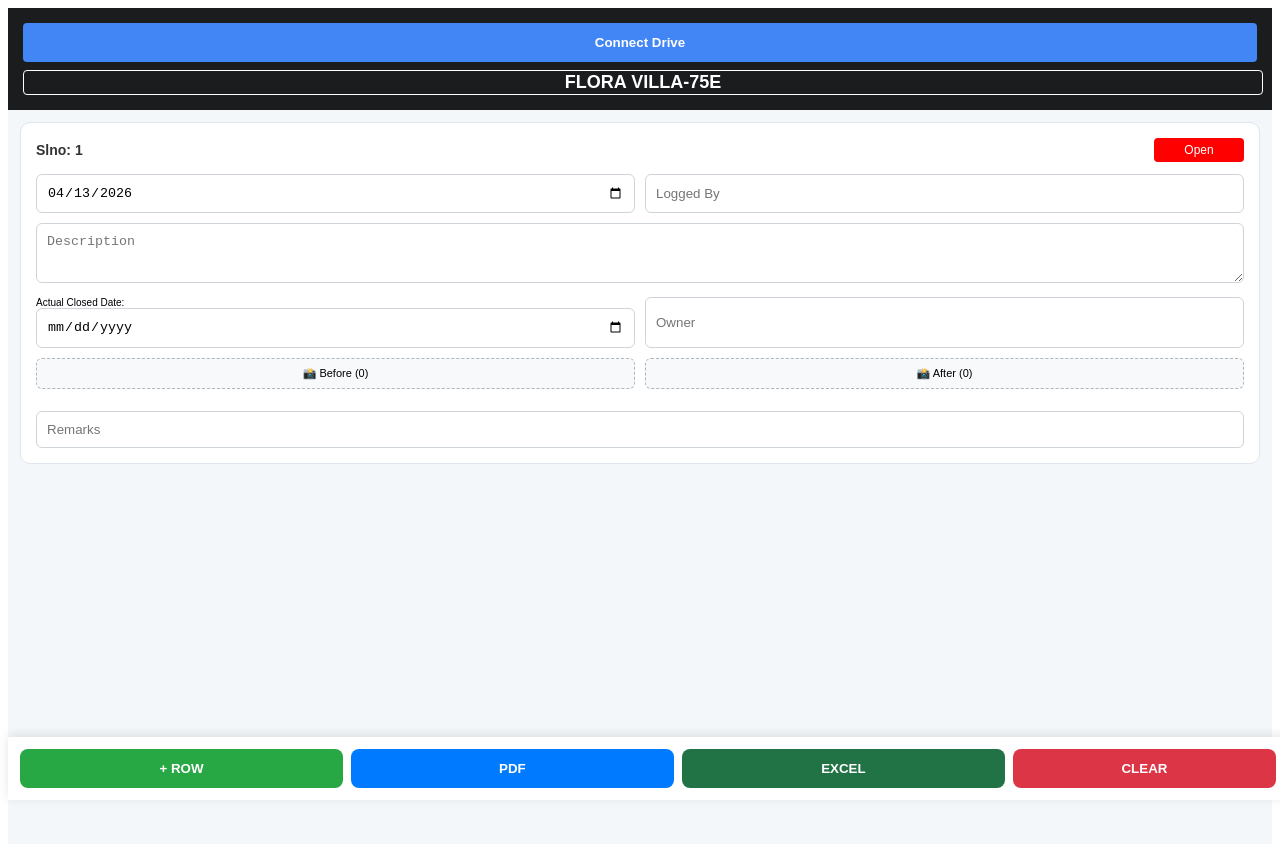
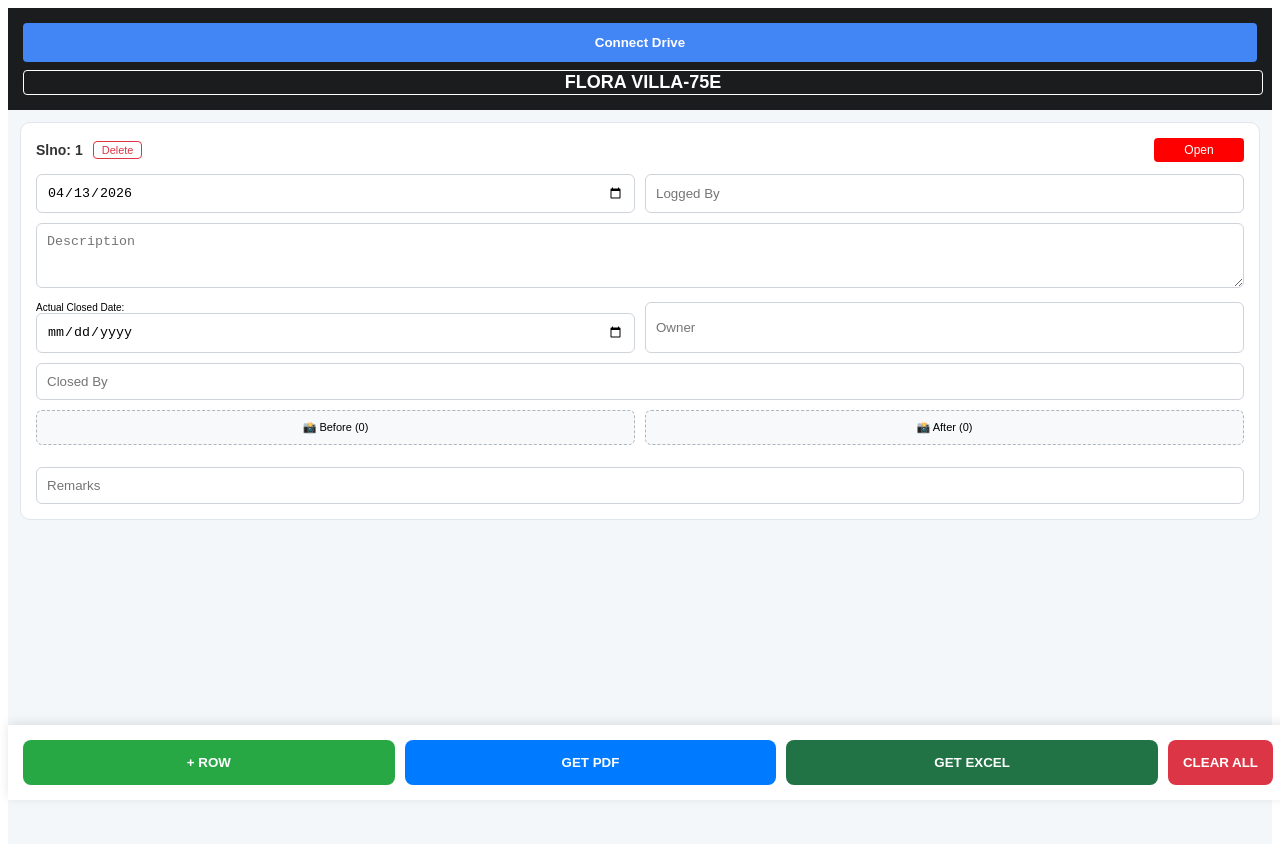
Before and after one commit to Movieeesss/Site-App, a React (Vite) app: page / in a window 1280 px wide. Shown: the top 844 px of the page. Built offline with nearby package versions, Linux system fonts and the light colour scheme.

Commit message:
Update SiteApp.tsx

```diff
--- a/src/SiteApp.tsx
+++ b/src/SiteApp.tsx
@@ -1,7 +1,7 @@
 import React, { useState, useEffect } from 'react';
 import { jsPDF } from 'jspdf';
 import autoTable from 'jspdf-autotable';
-import ExcelJS from 'exceljs'; // External library for images in excel
+import ExcelJS from 'exceljs'; // ✅ Use ExcelJS for image support
 
 const CLIENT_ID = "683400126186-f3a9u3fbe6l50bv1vidci7oinq7socn6.apps.googleusercontent.com";
 const SCOPES = "https://www.googleapis.com/auth/drive.file https://www.googleapis.com/auth/spreadsheets";
@@ -21,13 +21,15 @@ export default function FinalTenColumnRegister() {
   });
 
   useEffect(() => {
-    const script = document.createElement('script');
-    script.src = "https://accounts.google.com/gsi/client";
-    script.async = true; script.defer = true;
-    document.body.appendChild(script);
+    const gsiScript = document.createElement('script');
+    gsiScript.src = "https://accounts.google.com/gsi/client";
+    gsiScript.async = true; gsiScript.defer = true;
+    document.body.appendChild(gsiScript);
+
     localStorage.setItem('site_v20_final', JSON.stringify(rows));
     if (accessToken) sessionStorage.setItem('drive_token', accessToken);
-    return () => { if(document.body.contains(script)) document.body.removeChild(script); };
+
+    return () => { if (document.body.contains(gsiScript)) document.body.removeChild(gsiScript); };
   }, [rows, accessToken]);
 
   const handleLogin = () => {
@@ -59,11 +61,11 @@ export default function FinalTenColumnRegister() {
         img.onload = async () => {
           const canvas = document.createElement('canvas');
           const ctx = canvas.getContext('2d');
-          const maxWidth = 300; // Compressed for Excel stability
+          const maxWidth = 400;
           const scale = maxWidth / img.width;
           canvas.width = maxWidth; canvas.height = img.height * scale;
           ctx.drawImage(img, 0, 0, canvas.width, canvas.height);
-          const compressed = canvas.toDataURL('image/jpeg', 0.6);
+          const compressed = canvas.toDataURL('image/jpeg', 0.7);
 
           const metadata = { name: `${project}_${type}_${Date.now()}.jpg`, mimeType: 'image/jpeg' };
           const form = new FormData();
@@ -87,35 +89,40 @@ export default function FinalTenColumnRegister() {
     setRows(prev => prev.map(r => r.id === rowId ? { ...r, [type]: r[type].filter((_, i) => i !== idx) } : r));
   };
 
-  // ✅ NEW: ADVANCED EXCEL EXPORT WITH IMAGES
+  // ✅ REWRITTEN: Excel Export with Images using ExcelJS
   const generateExcel = async () => {
-    if (rows.length === 0) return alert("No data!");
+    if (rows.length === 0) return alert("Data illai!");
+
     const workbook = new ExcelJS.Workbook();
     const worksheet = workbook.addWorksheet('Action Register');
 
-    // Setup Columns
+    // 1. Define Columns
     worksheet.columns = [
       { header: 'Slno', key: 'slno', width: 8 },
       { header: 'Date Logged', key: 'date', width: 15 },
       { header: 'Description', key: 'desc', width: 40 },
       { header: 'Logged By', key: 'loggedBy', width: 15 },
-      { header: 'Status', key: 'status', width: 12 },
+      { header: 'Status', key: 'status', width: 15 },
       { header: 'Actual Closed Date', key: 'closedDate', width: 18 },
       { header: 'Photo (Before)', key: 'photoB', width: 25 },
       { header: 'Photo (After)', key: 'photoA', width: 25 },
       { header: 'Owner', key: 'owner', width: 15 },
       { header: 'Closed By', key: 'closedBy', width: 15 },
-      { header: 'Remarks', key: 'remarks', width: 30 },
+      { header: 'Remarks', key: 'remarks', width: 30 }
     ];
 
-    // Style Header
+    // 2. Style the Header
     worksheet.getRow(1).font = { bold: true, color: { argb: 'FFFFFF' } };
     worksheet.getRow(1).fill = { type: 'pattern', pattern: 'solid', fgColor: { argb: '282C34' } };
+    worksheet.getRow(1).alignment = { horizontal: 'center' };
 
-    for (const [idx, r] of rows.entries()) {
-      const rowIndex = idx + 2;
+    // 3. Add Rows and Images
+    for (let i = 0; i < rows.length; i++) {
+      const r = rows[i];
+      const rowIndex = i + 2; // +1 for header, +1 for 1-based index
+
       const row = worksheet.addRow({
-        slno: idx + 1,
+        slno: i + 1,
         date: formatDate(r.date),
         desc: r.desc,
         loggedBy: r.loggedBy,
@@ -123,43 +130,60 @@ export default function FinalTenColumnRegister() {
         closedDate: formatDate(r.closedDate),
         owner: r.owner,
         closedBy: r.closedBy,
-        remarks: r.remarks.toUpperCase(),
+        remarks: r.remarks.toUpperCase()
       });
 
-      // Set Row Height for images
-      worksheet.getRow(rowIndex).height = 80;
-      worksheet.getRow(rowIndex).alignment = { vertical: 'middle', horizontal: 'center', wrapText: true };
+      // Set row height for pictures
+      row.height = 90;
+      row.alignment = { vertical: 'middle', horizontal: 'center', wrapText: true };
 
-      // Status Background Color
+      // Status Cell Coloring
       const statusCell = worksheet.getCell(`E${rowIndex}`);
       statusCell.fill = {
         type: 'pattern', pattern: 'solid',
         fgColor: { argb: r.status.toUpperCase() === 'OPEN' ? 'FFFF0000' : 'FF92D050' }
       };
+      statusCell.font = { color: { argb: 'FFFFFF' }, bold: true };
 
-      // Add "Before" Image (First one only to keep excel stable)
+      // Insert "Before" Photo
       if (r.before.length > 0) {
-        const imgId = workbook.addImage({ base64: r.before[0].preview, extension: 'jpeg' });
-        worksheet.addImage(imgId, { tl: { col: 6, row: idx + 1 }, ext: { width: 100, height: 100 } });
+        try {
+          const imageId = workbook.addImage({
+            base64: r.before[0].preview,
+            extension: 'jpeg',
+          });
+          worksheet.addImage(imageId, {
+            tl: { col: 6, row: i + 1 },
+            ext: { width: 110, height: 110 }
+          });
+        } catch (e) { console.error("Before Image Error", e); }
       }
 
-      // Add "After" Image
+      // Insert "After" Photo
       if (r.after.length > 0) {
-        const imgId = workbook.addImage({ base64: r.after[0].preview, extension: 'jpeg' });
-        worksheet.addImage(imgId, { tl: { col: 7, row: idx + 1 }, ext: { width: 100, height: 100 } });
+        try {
+          const imageId = workbook.addImage({
+            base64: r.after[0].preview,
+            extension: 'jpeg',
+          });
+          worksheet.addImage(imageId, {
+            tl: { col: 7, row: i + 1 },
+            ext: { width: 110, height: 110 }
+          });
+        } catch (e) { console.error("After Image Error", e); }
       }
     }
 
+    // 4. Download the File
     const buffer = await workbook.xlsx.writeBuffer();
     const blob = new Blob([buffer], { type: 'application/vnd.openxmlformats-officedocument.spreadsheetml.sheet' });
-    const url = window.URL.createObjectURL(blob);
-    const anchor = document.createElement('a');
-    anchor.href = url;
-    anchor.download = `${project}_Detailed.xlsx`;
-    anchor.click();
-    window.URL.revokeObjectURL(url);
+    const link = document.createElement('a');
+    link.href = URL.createObjectURL(blob);
+    link.download = `${project}_Register.xlsx`;
+    link.click();
   };
 
+  // Keep your existing generatePDF, addRow, etc.
   const generatePDF = async () => {
     if (rows.length === 0) return;
     const batchSize = 5;
@@ -179,9 +203,11 @@ export default function FinalTenColumnRegister() {
       const maxAfter = Math.max(...batchRows.map(r => r.after.length), 1);
       const head = [['Slno', 'Date Logged', 'Description', 'Logged by', 'Current Status', 'Actual Closed Date', ...Array.from({ length: maxBefore }, (_, idx) => `P${idx+1}(B)`), ...Array.from({ length: maxAfter }, (_, idx) => `P${idx+1}(A)`), 'Owner', 'Closed By', 'Remarks']];
       const body = batchRows.map((r, idx) => [start + idx + 1, formatDate(r.date), r.desc, r.loggedBy, r.status.toUpperCase(), formatDate(r.closedDate), ...Array(maxBefore + maxAfter).fill(''), r.owner, r.closedBy, r.remarks.toUpperCase()]);
+
       autoTable(doc, {
         startY: doc.lastAutoTable.finalY, head: head, body: body, theme: 'grid',
         styles: { fontSize: 4.5, halign: 'center', valign: 'middle', minCellHeight: 18 },
+        headStyles: { fillColor: [40, 44, 52], textColor: [255, 255, 255] },
         didDrawCell: (data) => {
           if (data.section === 'head') return;
           const rowData = batchRows[data.row.index];
@@ -193,7 +219,7 @@ export default function FinalTenColumnRegister() {
         }
       });
       doc.save(`${project}_Part_${i+1}.pdf`);
-      await new Promise(r => setTimeout(r, 500));
+      await new Promise(res => setTimeout(res, 500));
     }
   };
 
@@ -214,23 +240,32 @@ export default function FinalTenColumnRegister() {
       <div style={ui.main}>
         {rows.map((row, index) => (
           <div key={row.id} style={ui.card}>
-            <div style={ui.topRow}><span style={ui.snoBadge}>Slno: {index + 1}</span><input style={{...ui.badge, backgroundColor: row.status.toUpperCase()==='OPEN'?'#ff0000':'#92d050'}} value={row.status} onChange={e => setRows(rows.map(r => r.id===row.id?{...r, status: e.target.value}:r))} /></div>
+            <div style={ui.topRow}>
+              <div style={{display:'flex', gap:'10px', alignItems:'center'}}>
+                <span style={ui.snoBadge}>Slno: {index + 1}</span>
+                <button onClick={() => deleteRow(row.id)} style={ui.rowDelBtn}>Delete</button>
+              </div>
+              <input style={{...ui.badge, backgroundColor: row.status.toUpperCase()==='OPEN'?'#ff0000':'#92d050'}} value={row.status} onChange={e => setRows(rows.map(r => r.id===row.id?{...r, status: e.target.value}:r))} />
+            </div>
             <div style={ui.inputGrid}>
               <input type="date" style={ui.field} value={row.date} onChange={e => setRows(rows.map(r => r.id===row.id?{...r, date: e.target.value}:r))} />
               <input placeholder="Logged By" style={ui.field} value={row.loggedBy} onChange={e => setRows(rows.map(r => r.id===row.id?{...r, loggedBy: e.target.value}:r))} />
             </div>
             <textarea placeholder="Description" style={ui.area} value={row.desc} onChange={e => setRows(rows.map(r => r.id===row.id?{...r, desc: e.target.value}:r))} />
             <div style={ui.inputGrid}>
-              <div style={{fontSize:'10px'}}>Actual Closed Date: <input type="date" style={ui.field} value={row.closedDate} onChange={e => setRows(rows.map(r => r.id===row.id?{...r, closedDate: e.target.value}:r))} /></div>
-              <input placeholder="Owner" style={ui.field} value={row.owner} onChange={e => setRows(rows.map(r => r.id===row.id?{...r, owner: e.target.value}:r))} />
+               <div style={{fontSize:'10px'}}>Actual Closed Date: <input type="date" style={ui.field} value={row.closedDate} onChange={e => setRows(rows.map(r => r.id===row.id?{...r, closedDate: e.target.value}:r))} /></div>
+               <input placeholder="Owner" style={ui.field} value={row.owner} onChange={e => setRows(rows.map(r => r.id===row.id?{...r, owner: e.target.value}:r))} />
             </div>
+            <input placeholder="Closed By" style={{...ui.field, marginBottom:'10px'}} value={row.closedBy} onChange={e => setRows(rows.map(r => r.id===row.id?{...r, closedBy: e.target.value}:r))} />
             <div style={ui.photoGrid}>
-              <label style={ui.upBtn}>📸 Before ({row.before.length}) <input type="file" multiple hidden onChange={e => uploadPhoto(row.id, 'before', e.target.files)} /></label>
-              <label style={ui.upBtn}>📸 After ({row.after.length}) <input type="file" multiple hidden onChange={e => uploadPhoto(row.id, 'after', e.target.files)} /></label>
-            </div>
-            <div style={ui.thumbnailRow}>
-              {row.before.map((img, idx) => (<div key={idx} style={ui.thumbWrap}><img src={img.preview} style={ui.thumbImg} /><button onClick={() => deletePhoto(row.id, 'before', idx)} style={ui.delBtn}>×</button></div>))}
-              {row.after.map((img, idx) => (<div key={idx} style={ui.thumbWrap}><img src={img.preview} style={ui.thumbImg} /><button onClick={() => deletePhoto(row.id, 'after', idx)} style={ui.delBtn}>×</button></div>))}
+              <div style={ui.uploadSection}>
+                <label style={ui.upBtn}>📸 Before ({row.before.length}) <input type="file" multiple hidden onChange={e => uploadPhoto(row.id, 'before', e.target.files)} /></label>
+                <div style={ui.thumbnailRow}>{row.before.map((img, idx) => (<div key={idx} style={ui.thumbWrap}><img src={img.preview} style={ui.thumbImg} /><button onClick={() => deletePhoto(row.id, 'before', idx)} style={ui.delBtn}>×</button></div>))}</div>
+              </div>
+              <div style={ui.uploadSection}>
+                <label style={ui.upBtn}>📸 After ({row.after.length}) <input type="file" multiple hidden onChange={e => uploadPhoto(row.id, 'after', e.target.files)} /></label>
+                <div style={ui.thumbnailRow}>{row.after.map((img, idx) => (<div key={idx} style={ui.thumbWrap}><img src={img.preview} style={ui.thumbImg} /><button onClick={() => deletePhoto(row.id, 'after', idx)} style={ui.delBtn}>×</button></div>))}</div>
+              </div>
             </div>
             <input placeholder="Remarks" style={ui.field} value={row.remarks} onChange={e => setRows(rows.map(r => r.id===row.id?{...r, remarks: e.target.value}:r))} />
           </div>
@@ -238,9 +273,9 @@ export default function FinalTenColumnRegister() {
       </div>
       <div style={ui.footer}>
         <button onClick={addRow} style={ui.btnGreen}>+ ROW</button>
-        <button onClick={generatePDF} style={ui.btnBlue}>PDF</button>
-        <button onClick={generateExcel} style={ui.btnExcel}>EXCEL</button>
-        <button onClick={clearAll} style={ui.btnRed}>CLEAR</button>
+        <button onClick={generatePDF} disabled={isUploading} style={ui.btnBlue}>GET PDF</button>
+        <button onClick={generateExcel} style={ui.btnExcel}>GET EXCEL</button>
+        <button onClick={clearAll} style={ui.btnRed}>CLEAR ALL</button>
       </div>
     </div>
   );
@@ -256,19 +291,21 @@ const ui = {
   card: { background: '#fff', borderRadius: '10px', padding: '15px', marginBottom: '15px', border: '1px solid #e0e6ed' },
   topRow: { display: 'flex', justifyContent: 'space-between', marginBottom: '12px', alignItems: 'center' },
   snoBadge: { fontSize: '14px', fontWeight: 'bold', color: '#333' },
+  rowDelBtn: { background: '#fff', border: '1px solid #dc3545', color: '#dc3545', borderRadius: '4px', padding: '2px 8px', fontSize: '11px' },
   badge: { border: 'none', borderRadius: '4px', color: '#fff', padding: '5px', width: '80px', textAlign: 'center', fontSize: '12px' },
   inputGrid: { display: 'grid', gridTemplateColumns: '1fr 1fr', gap: '10px', marginBottom: '10px' },
   field: { width: '100%', padding: '10px', borderRadius: '6px', border: '1px solid #ced4da', boxSizing: 'border-box' },
-  area: { width: '100%', height: '60px', borderRadius: '6px', border: '1px solid #ced4da', padding: '10px', boxSizing: 'border-box', marginBottom: '10px' },
+  area: { width: '100%', height: '65px', borderRadius: '6px', border: '1px solid #ced4da', padding: '10px', boxSizing: 'border-box', marginBottom: '10px' },
   photoGrid: { display: 'grid', gridTemplateColumns: '1fr 1fr', gap: '10px', marginBottom: '12px' },
-  upBtn: { background: '#f8f9fa', padding: '8px', textAlign: 'center', borderRadius: '6px', border: '1px dashed #adb5bd', fontSize: '11px', cursor: 'pointer' },
-  thumbnailRow: { display: 'flex', flexWrap: 'wrap', gap: '5px', marginBottom: '10px' },
-  thumbWrap: { position: 'relative', width: '45px', height: '45px' },
+  upBtn: { background: '#f8f9fa', padding: '10px', textAlign: 'center', borderRadius: '6px', border: '1px dashed #adb5bd', fontSize: '11px', cursor: 'pointer', display: 'block' },
+  uploadSection: { display: 'flex', flexDirection: 'column', gap: '5px' },
+  thumbnailRow: { display: 'flex', flexWrap: 'wrap', gap: '5px', marginTop: '5px' },
+  thumbWrap: { position: 'relative', width: '40px', height: '40px' },
   thumbImg: { width: '100%', height: '100%', objectFit: 'cover', borderRadius: '4px' },
   delBtn: { position: 'absolute', top: '-5px', right: '-5px', background: '#ff3b30', color: 'white', border: 'none', borderRadius: '50%', width: '18px', height: '18px', fontSize: '12px' },
-  footer: { position: 'fixed', bottom: 0, width: '100%', background: '#fff', padding: '12px', display: 'flex', gap: '8px', boxShadow: '0 -2px 10px rgba(0,0,0,0.1)', boxSizing: 'border-box' },
-  btnGreen: { flex: 1, padding: '12px', background: '#28a745', color: '#fff', border: 'none', borderRadius: '8px', fontWeight: 'bold' },
-  btnBlue: { flex: 1, padding: '12px', background: '#007bff', color: '#fff', border: 'none', borderRadius: '8px', fontWeight: 'bold' },
-  btnExcel: { flex: 1, padding: '12px', background: '#217346', color: '#fff', border: 'none', borderRadius: '8px', fontWeight: 'bold' },
-  btnRed: { flex: 0.8, padding: '12px', background: '#dc3545', color: '#fff', border: 'none', borderRadius: '8px', fontWeight: 'bold' }
+  footer: { position: 'fixed', bottom: 0, width: '100%', background: '#fff', padding: '15px', display: 'flex', gap: '10px', boxShadow: '0 -2px 10px rgba(0,0,0,0.1)', boxSizing: 'border-box', zIndex: 10 },
+  btnGreen: { flex: 1, padding: '15px', background: '#28a745', color: '#fff', border: 'none', borderRadius: '8px', fontWeight: 'bold' },
+  btnBlue: { flex: 1, padding: '15px', background: '#007bff', color: '#fff', border: 'none', borderRadius: '8px', fontWeight: 'bold' },
+  btnExcel: { flex: 1, padding: '15px', background: '#217346', color: '#fff', border: 'none', borderRadius: '8px', fontWeight: 'bold' },
+  btnRed: { padding: '15px', background: '#dc3545', color: '#fff', border: 'none', borderRadius: '8px', fontWeight: 'bold' }
 };
```
